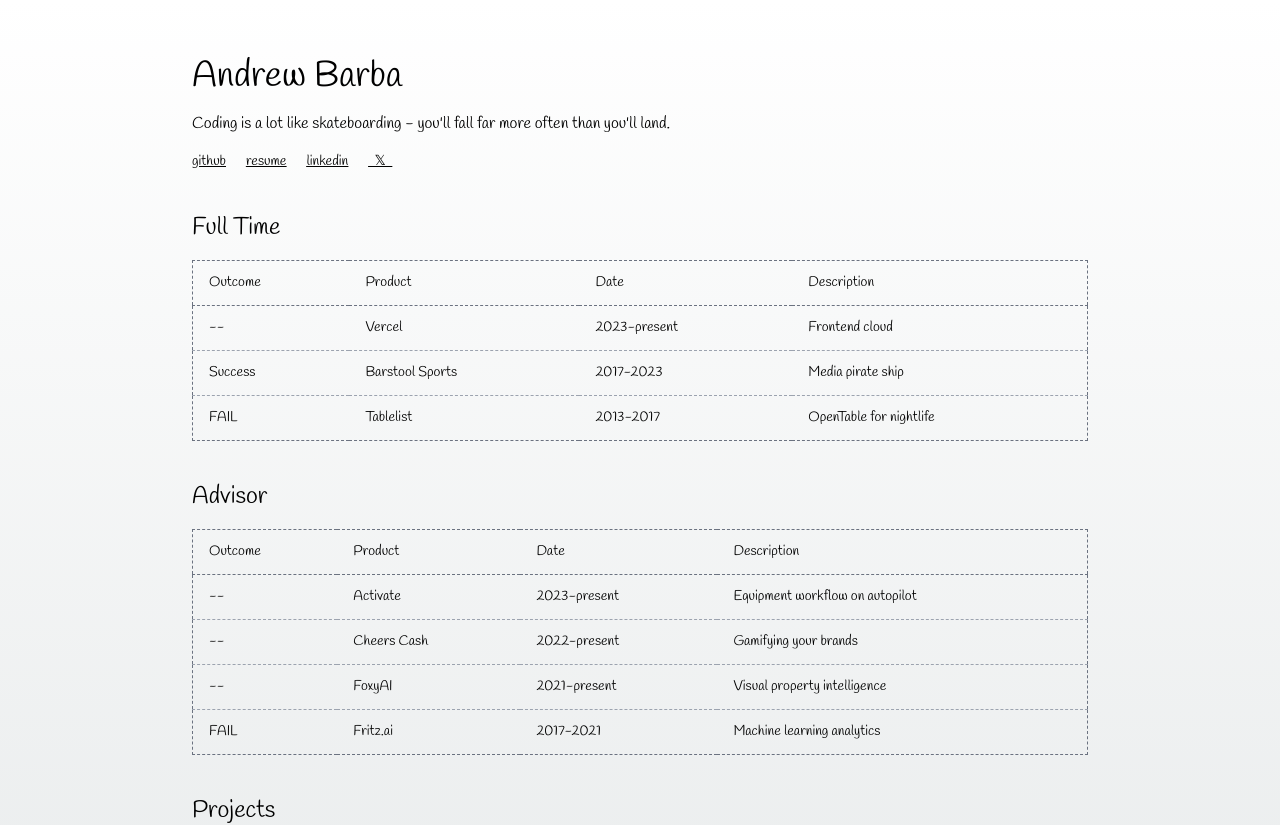
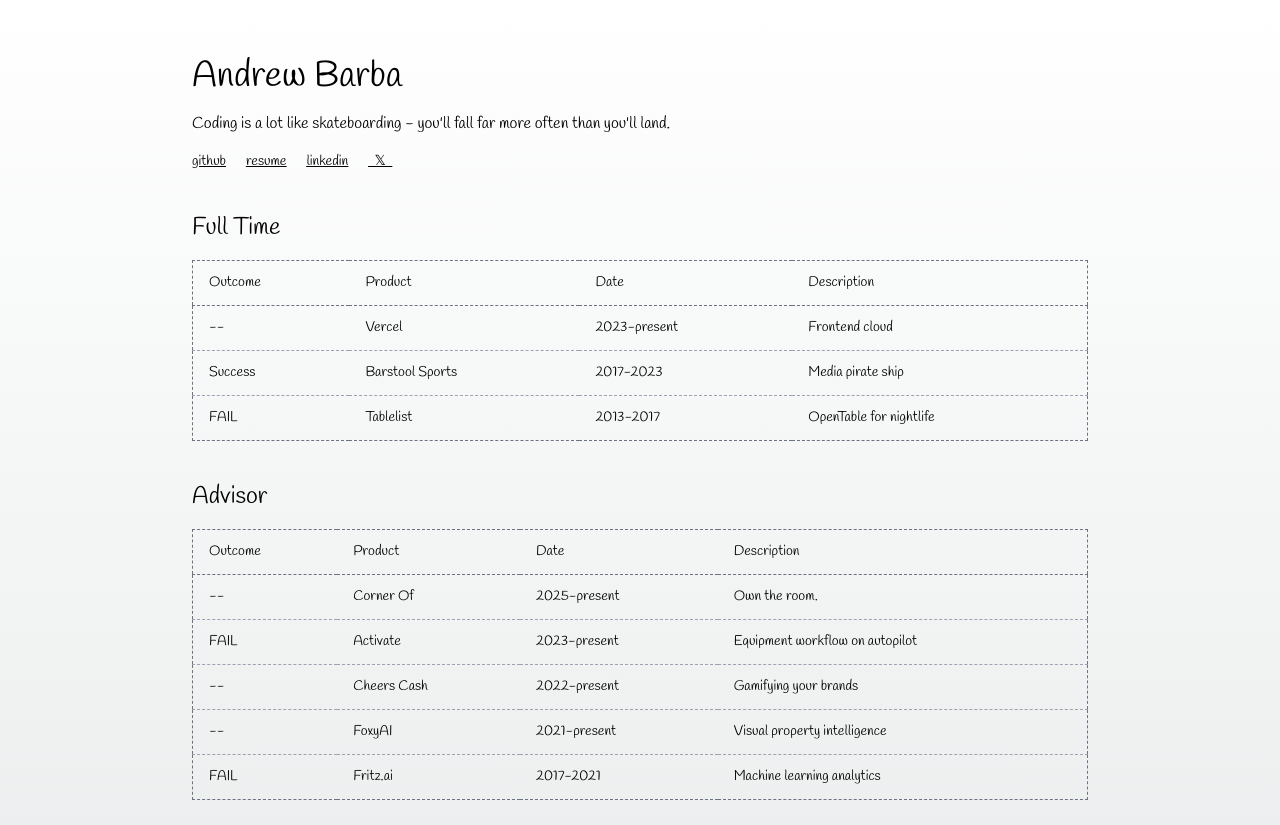
Before and after one commit to AndrewBarba/website, a Next.js app: page / in a window 1280 px wide. Shown: the top 825 px of the page. Built offline with nearby package versions, Linux system fonts and the light colour scheme.

Commit message:
update advisor section

```diff
--- a/app/page.tsx
+++ b/app/page.tsx
@@ -47,10 +47,16 @@
 	//   description: "Advanced MySQL platform"
 	// },
 	{
-		outcome: "--",
+		outcome: "FAIL",
 		product: "Activate",
 		date: "2023-present",
 		description: "Equipment workflow on autopilot",
+	},
+	{
+		outcome: "--",
+		product: "Corner Of",
+		date: "2025-present",
+		description: "Own the room.",
 	},
 ];
 
```
